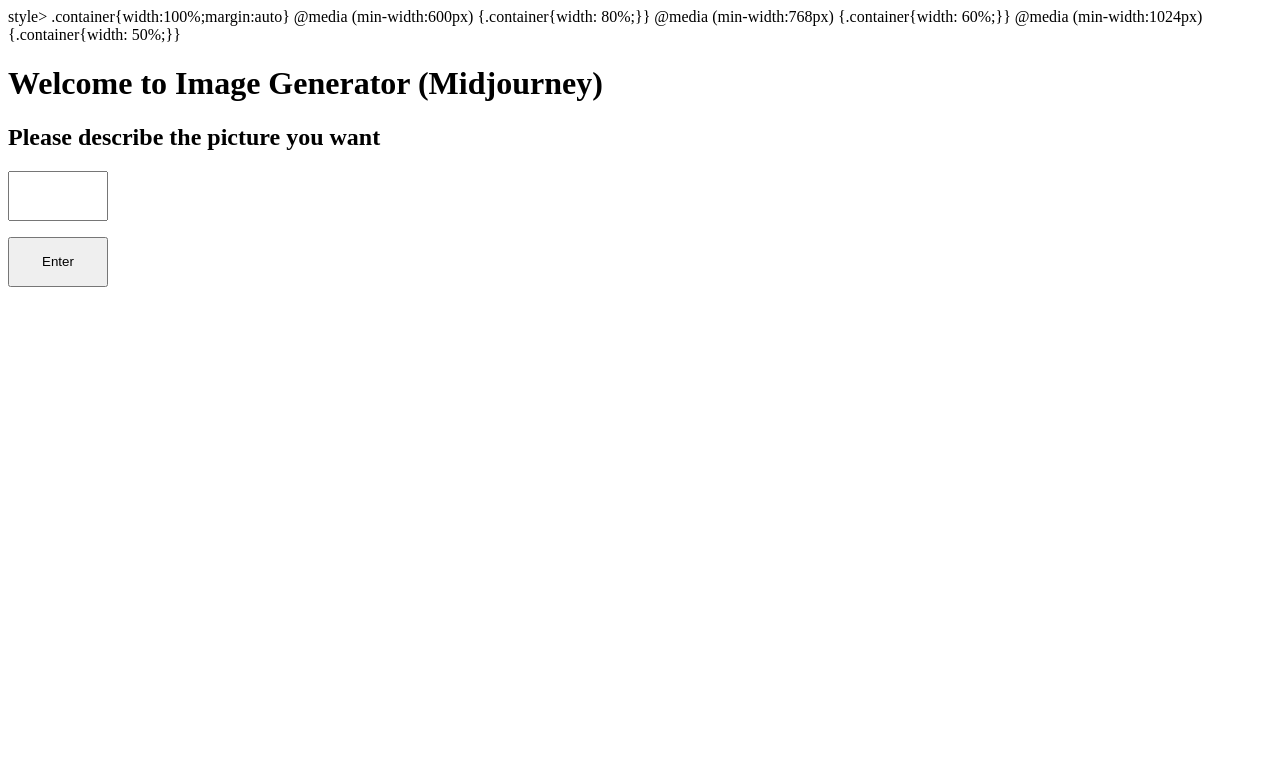
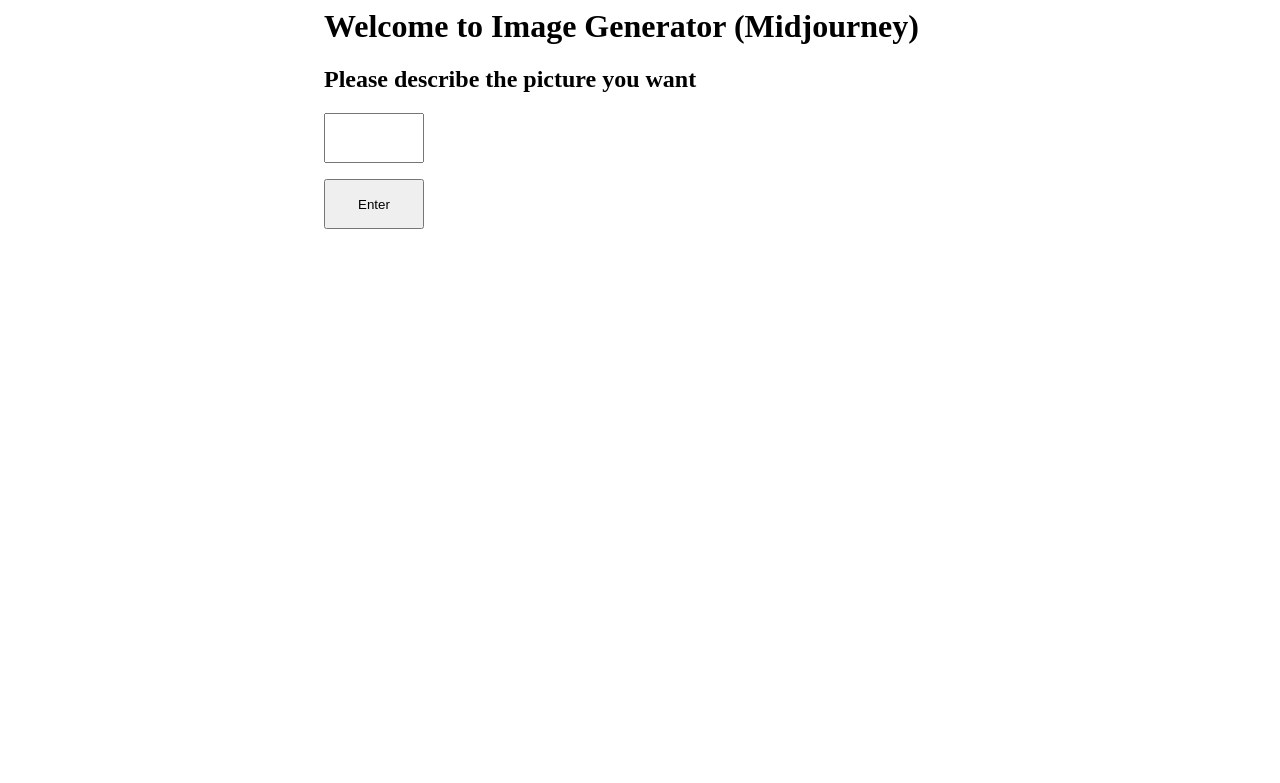
Before and after one commit to Mills6layor/fe, a Flask app: page /image_gpt in a window 1280 px wide. Shown: the top 783 px of the page. Run offline with Flask 3, Linux system fonts and the light colour scheme.

Commit message:
Update image_gpt.html

```diff
--- a/templates/image_gpt.html
+++ b/templates/image_gpt.html
@@ -1,4 +1,4 @@
-style>
+<style>
     .container{width:100%;margin:auto}
     @media (min-width:600px) {.container{width: 80%;}}
     @media (min-width:768px) {.container{width: 60%;}}
```
